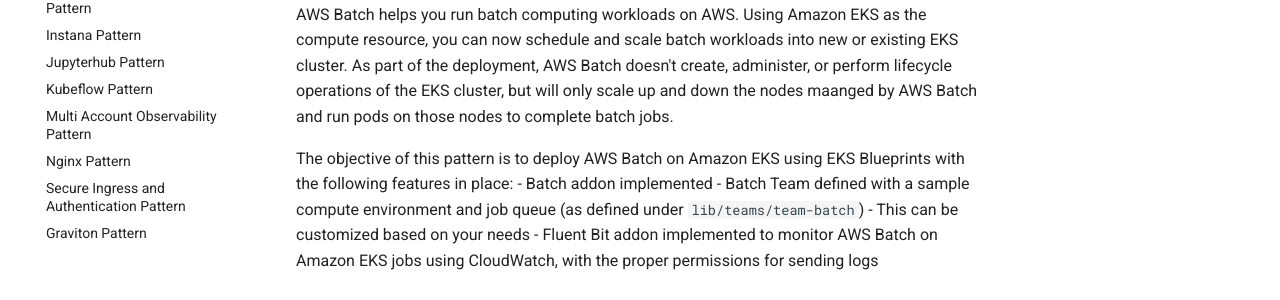
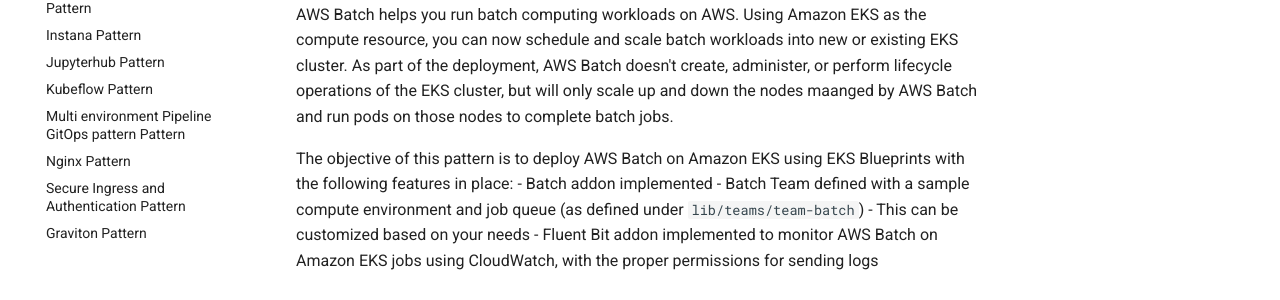
Before and after one commit to aws-samples/cdk-eks-blueprints-patterns, an MkDocs documentation site: the page built from docs/patterns/batch.md, in a window 1280 px wide. Shown: the part 277-577 px from the top of the page. Built offline with MkDocs 1.6.1 and Material for MkDocs 9.7.7, drawn with Linux system fonts in a browser that asks for light colours; comment, search, counter and statistics services are not loaded; some of the changed lines change nothing that is shown.

Commit message:
mkdocs.yaml update

```diff
--- a/mkdocs.yml
+++ b/mkdocs.yml
@@ -10,9 +10,9 @@
   - Overview: 'index.md'
   - Patterns:
     - Observability Patterns:
-      - Single New EKS AWS Native Observability Pattern: 'https://github.com/aws-observability/cdk-aws-observability-accelerator/blob/main/docs/patterns/single-new-eks-observability-accelerators/single-new-eks-native-observability.md'
-      - Single New EKS Opensource Observability Pattern: 'https://github.com/aws-observability/cdk-aws-observability-accelerator/blob/main/docs/patterns/single-new-eks-observability-accelerators/single-new-eks-opensource-observability.md'
-      - Multi environment Pipeline GitOps pattern Pattern: 'patterns/pipeline-multi-env-gitops.md'
+      - AWS Native Observability Pattern: 'https://github.com/aws-observability/cdk-aws-observability-accelerator/blob/main/docs/patterns/single-new-eks-observability-accelerators/single-new-eks-native-observability.md'
+      - Opensource Observability Pattern: 'https://github.com/aws-observability/cdk-aws-observability-accelerator/blob/main/docs/patterns/single-new-eks-observability-accelerators/single-new-eks-opensource-observability.md'
+      - Multi Account Observability Pattern: 'patterns/multi-account-monitoring.md'
     - Security Patterns:
       - EKS Config Rules: 'patterns/security/eks-config-rules.md'
       - Encryption At Rest: 'patterns/security/encryption-at-rest.md'
@@ -24,7 +24,7 @@
     - Instana Pattern: 'patterns/instana.md'
     - Jupyterhub Pattern: 'patterns/jupyterhub.md'
     - Kubeflow Pattern: 'patterns/kubeflow.md'
-    - Multi Account Observability Pattern: 'patterns/multi-account-monitoring.md'
+    - Multi environment Pipeline GitOps pattern Pattern: 'patterns/pipeline-multi-env-gitops.md'
     - Nginx Pattern: 'patterns/nginx.md'
     - Secure Ingress and Authentication Pattern: 'patterns/secureingresscognito.md'
     - Graviton Pattern: 'patterns/graviton.md'
```
